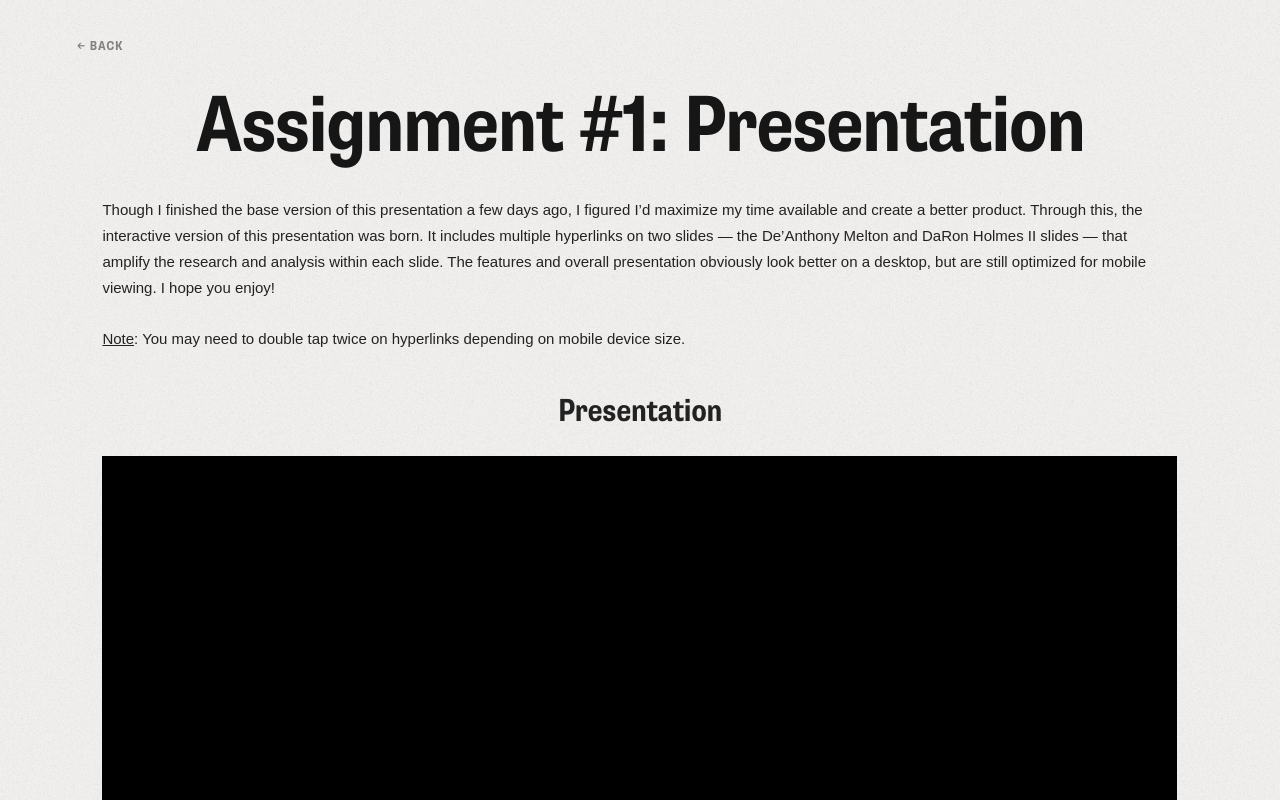
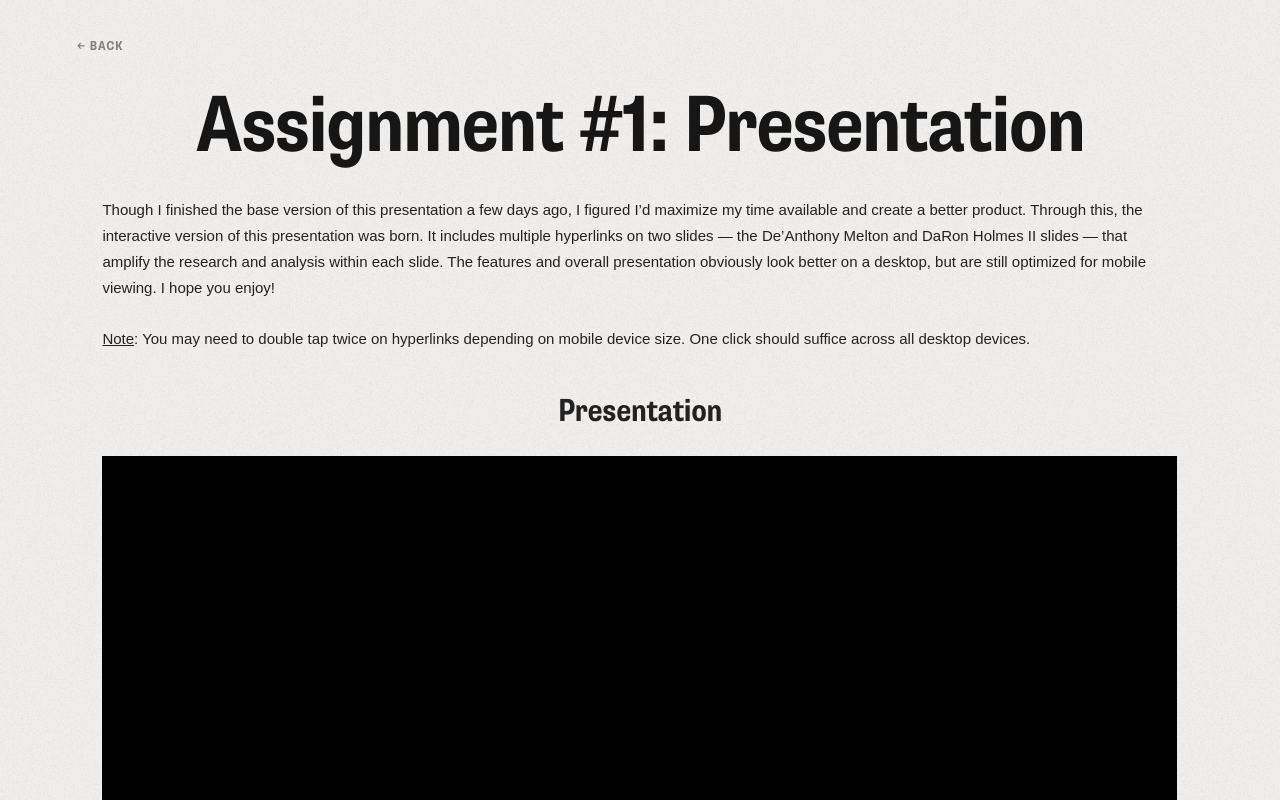
Before and after one commit to MauryaKumpatla/mauryasworksamples, a Next.js app: page /indianapacersprojects/presentation in a window 1280 px wide. Shown: the top 800 px of the page. Built offline with nearby package versions, Linux system fonts and the light colour scheme; a web font is replaced by a local one.

Commit message:
Update note to include desktop click clarification

```diff
--- a/app/indianapacersprojects/presentation/page.tsx
+++ b/app/indianapacersprojects/presentation/page.tsx
@@ -86,7 +86,7 @@ export default function PacersPresentation() {
 
         <p>Though I finished the base version of this presentation a few days ago, I figured I&rsquo;d maximize my time available and create a better product. Through this, the interactive version of this presentation was born. It includes multiple hyperlinks on two slides &mdash; the De&rsquo;Anthony Melton and DaRon Holmes II slides &mdash; that amplify the research and analysis within each slide. The features and overall presentation obviously look better on a desktop, but are still optimized for mobile viewing. I hope you enjoy!</p>
 
-        <p><span style={{ textDecoration: 'underline' }}>Note</span>: You may need to double tap twice on hyperlinks depending on mobile device size.</p>
+        <p><span style={{ textDecoration: 'underline' }}>Note</span>: You may need to double tap twice on hyperlinks depending on mobile device size. One click should suffice across all desktop devices.</p>
 
         <h2 style={sectionHeader}>Presentation</h2>
 
```
